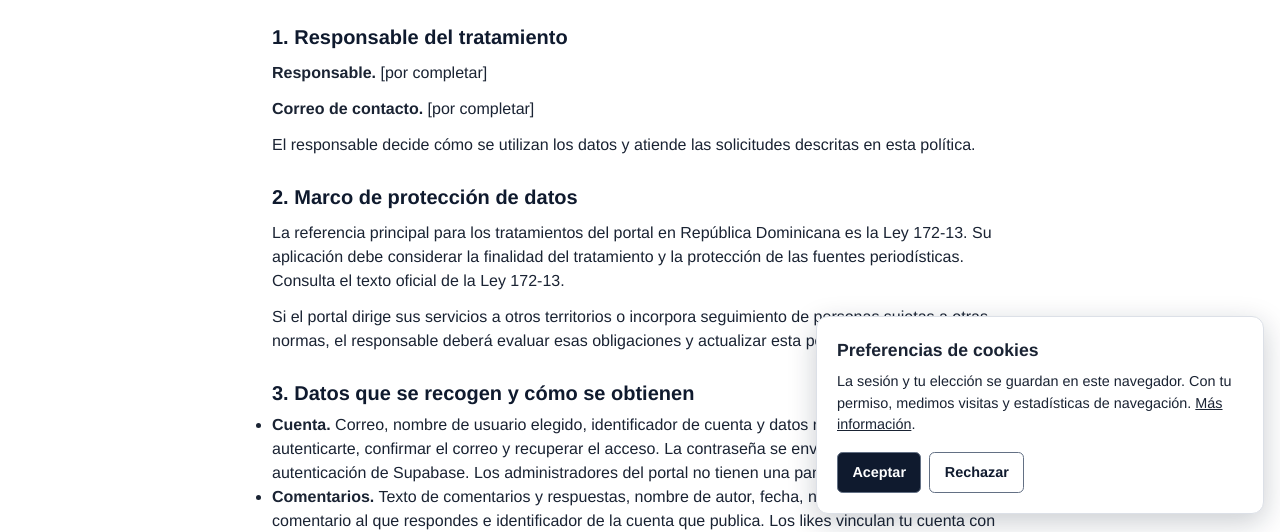
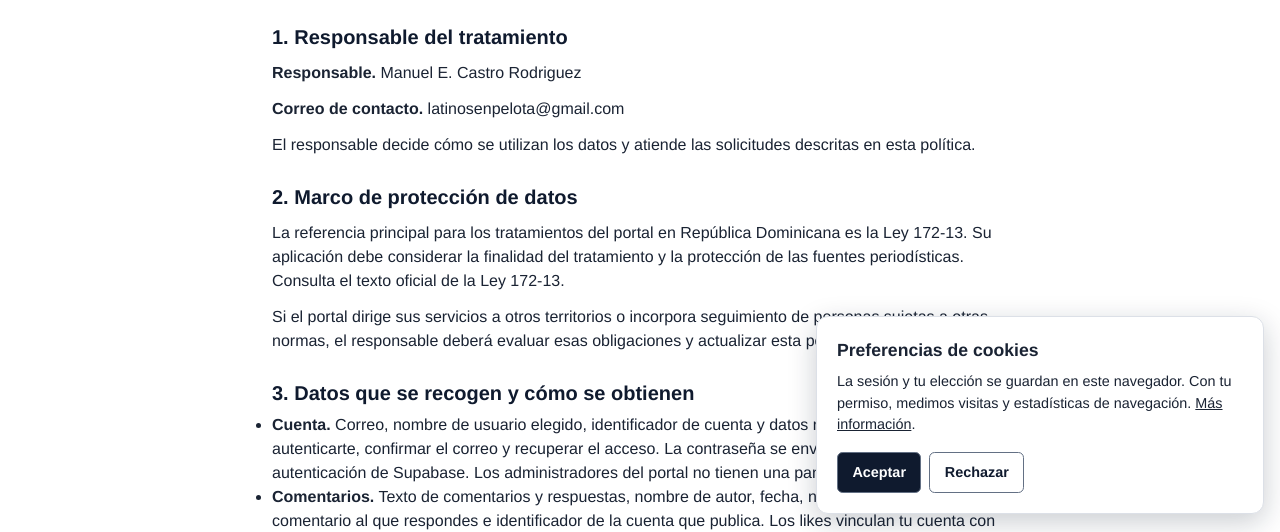
Before and after one commit to adelinvm07/latinos-en-pelota, a plain HTML site: page politica-de-privacidad.html in a window 1280 px wide. Shown: the part 270-802 px from the top of the page. Drawn offline with nearby package versions, Linux system fonts and the light colour scheme.

Commit message:
actualizacion del contacto en la politica de privacidad

```diff
--- a/politica-de-privacidad.html
+++ b/politica-de-privacidad.html
@@ -27,8 +27,8 @@
 
   <section aria-labelledby="priv-responsable">
     <h2 id="priv-responsable">1. Responsable del tratamiento</h2>
-    <p><strong>Responsable.</strong> [por completar]</p>
-    <p><strong>Correo de contacto.</strong> [por completar]</p>
+    <p><strong>Responsable.</strong> Manuel E. Castro Rodriguez</p>
+    <p><strong>Correo de contacto.</strong> <a href="mailto:latinosenpelota@gmail.com">latinosenpelota@gmail.com</a></p>
     <p>El responsable decide cómo se utilizan los datos y atiende las solicitudes descritas en esta política.</p>
   </section>
 
```
